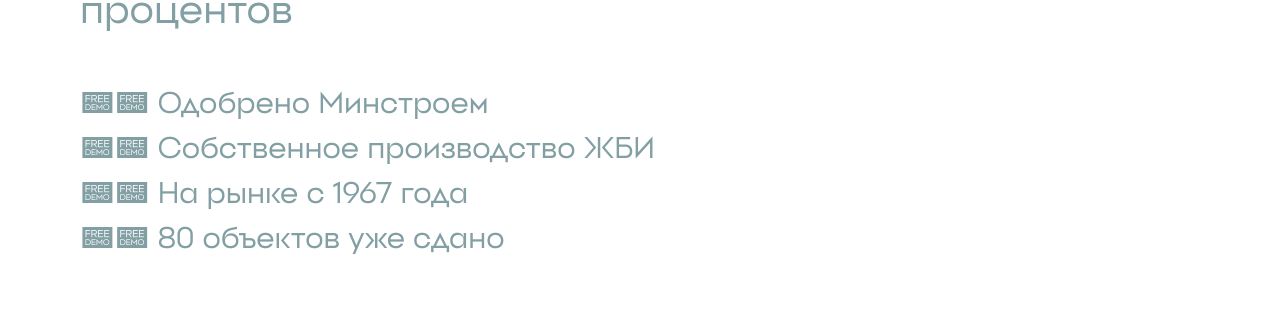
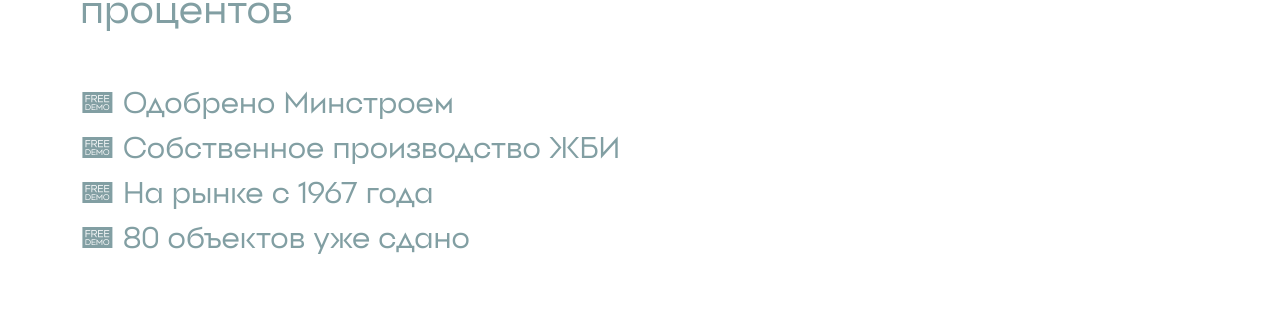
Before and after one commit to muzeka1/prime-site, a Next.js app: page / in a window 1280 px wide. Shown: the part 1020-1330 px from the top of the page. Built offline with nearby package versions, Linux system fonts and the light colour scheme.

Commit message:
removed decor

```diff
--- a/src/sections/GeneralInfo/GeneralInfo.tsx
+++ b/src/sections/GeneralInfo/GeneralInfo.tsx
@@ -12,16 +12,14 @@ export default function GeneralInfoSection() {
     return (
         <>
             <div className={styles.container}>
-                <LineUp />
-                <LineDown />
                 <h2 className={styles.title}>
                     Квартиры от застройщика в ЖК «Притяжение» от 79 000 ₽/м² — рассрочка до 66 месяцев без банков и процентов
                 </h2>
                 <ul className={styles.list}>
-                    <li className={styles.listItem}>——  Одобрено Минстроем</li>
-                    <li className={styles.listItem}>——  Собственное производство ЖБИ</li>
-                    <li className={styles.listItem}>——  На рынке с 1967 года</li>
-                    <li className={styles.listItem}>——  80 объектов уже сдано</li>
+                    <li className={styles.listItem}>— Одобрено Минстроем</li>
+                    <li className={styles.listItem}>—  Собственное производство ЖБИ</li>
+                    <li className={styles.listItem}>—  На рынке с 1967 года</li>
+                    <li className={styles.listItem}>—  80 объектов уже сдано</li>
                 </ul>
 
                 <div className={styles.buttonContainer}>
```
